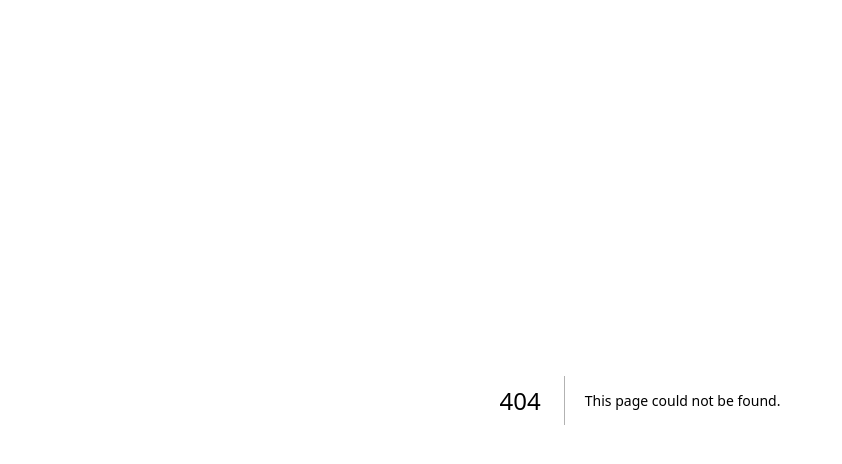
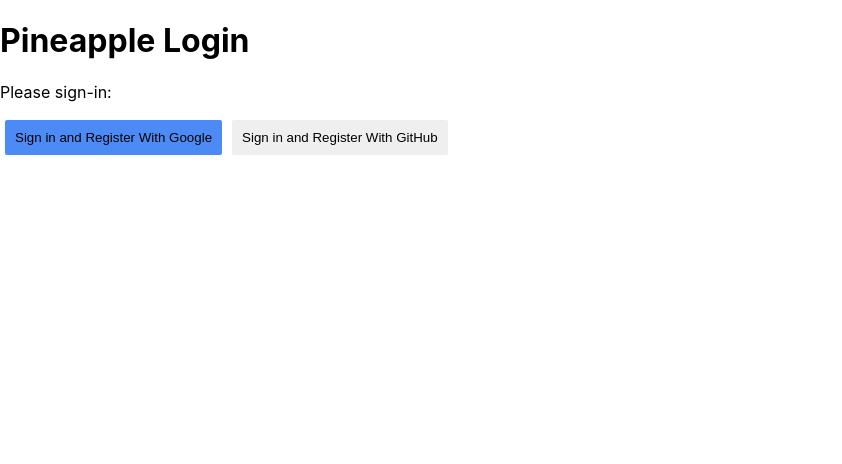
Before and after one commit to bigsmile000916/base-next, a Next.js app: page /auth in a window 1280 px wide. Before the commit this address had no page. Shown: the top 464 px of the page, without its empty margins (0-842 px from the left). Built offline with nearby package versions, Linux system fonts and the light colour scheme; no server answers.

Commit message:
Add firebase login page

```diff
--- /dev/null
+++ b/firebase/clientApp.tsx
@@ -0,0 +1,20 @@
+import { initializeApp } from "firebase/app";
+import {GoogleAuthProvider, getAuth, } from "firebase/auth";
+import {getFirestore, query, getDocs, collection,
+    where, addDoc,} from "firebase/firestore";
+
+const firebaseConfig = {
+    apiKey: process.env.NEXT_PUBLIC_FIREBASE_API_KEY,
+    authDomain: process.env.NEXT_PUBLIC_FIREBASE_AUTH_DOMAIN,
+    projectId: process.env.NEXT_PUBLIC_FIREBASE_PROJECT_ID,
+    storageBucket: process.env.NEXT_PUBLIC_FIREBASE_STORAGE_BUCKET,
+    messagingSenderId: process.env.NEXT_PUBLIC_FIREBASE_MESSAGING_SENDER_ID,
+    appId: process.env.NEXT_PUBLIC_FIREBASE_APP_ID,
+};
+
+const app = initializeApp(firebaseConfig);
+const auth = getAuth(app);
+const db = getFirestore(app);
+
+export{ db, auth }
+export default app
--- /dev/null
+++ b/pages/auth.tsx
@@ -0,0 +1,164 @@
+// auth.tsx
+import React from "react";
+import {NextPage} from "next";
+import app, {auth , db} from "../firebase/clientApp";
+import {getAuth, getRedirectResult, GoogleAuthProvider, GithubAuthProvider,
+    fetchSignInMethodsForEmail, signInWithEmailAndPassword,signInWithPopup, signInWithRedirect} from "firebase/auth";
+import {useAuthState} from "react-firebase-hooks/auth";
+import {useRouter} from "next/router";
+import {addDoc, collection, getDocs, query, where} from "firebase/firestore";
+import {UserCredential} from "firebase/auth";
+import styles from '../styles/Auth.module.css'
+
+
+
+// getRedirectResult(auth)
+//     .then( (result) => {
+//         // This gives you a Google Access Token. You can use it to access Google APIs.
+//         if (!result)
+//             throw Error;
+//
+//         const credential = GoogleAuthProvider.credentialFromResult(result);
+//         const token = credential!.accessToken;
+//
+//         // The signed-in user info.
+//         const user = result.user;
+//         console.log("user", user)
+//     }).catch((error) => {
+//     // Handle Errors here.
+//     console.log(error)
+// });
+
+const Auth:NextPage = () => {
+
+    const auth = getAuth(app);
+    const googleAuthProvider = new GoogleAuthProvider();
+    const gitHubAuthProvider = new GithubAuthProvider()
+    const [user, loading, error] = useAuthState(auth);
+    const router = useRouter()
+
+    if (loading) {
+        return <div>Loading...</div>
+    }
+    if (user) {
+        router.push('/')
+        return <div>Loading...</div>
+    }
+    const popUpSignUp = async (authProvider: GoogleAuthProvider | GithubAuthProvider) => {
+        try {
+
+            const res = await signInWithPopup(auth, authProvider);
+            const user = res.user;
+            const q = query(collection(db, "users"), where("uid", "==", user.uid));
+            const docs = await getDocs(q);
+            console.log(docs)
+            if (docs.docs.length === 0) {
+                await addDoc(collection(db, "users"), {
+                    uid: user.uid,
+                    name: user.displayName,
+                    authProvider: authProvider.providerId,
+                    email: user.email,
+                    photoURL: user.photoURL,
+                    phoneNumber: user.phoneNumber,
+                });
+            }
+        } catch (error: any) {
+            console.error(error)
+            //handleAuthAccountExists(auth,error,router,authProvider)
+        }
+    }
+    const redirectSignUp = async (authProvider: GoogleAuthProvider | GithubAuthProvider) => {
+        await signInWithRedirect(auth, authProvider)
+        try {
+            const result: UserCredential | null = await getRedirectResult(auth);
+            if (!result) {
+                throw new Error(`"result is NULL`)
+            }
+            ;
+
+            const credential = GithubAuthProvider.credentialFromResult(result);
+            if (credential) {
+                const token = credential.accessToken
+            }
+            ;
+
+            const user = result.user
+            const q = query(collection(db, "users"), where("uid", "==", user.uid));
+            const docs = await getDocs(q);
+            if (docs.docs.length === 0) {
+                await addDoc(collection(db, "users"), {
+                    uid: user.uid,
+                    name: user.displayName,
+                    authProvider: authProvider.providerId,
+                    email: user.email,
+                    photoURL: user.photoURL,
+                    phoneNumber: user.phoneNumber,
+                });
+            }
+        } catch (err: any) {
+            if (err.code === 'auth/account-exists-with-different-credential') {
+                //handleAuthAccountExists(auth, err,router,authProvider)
+            }
+
+        }
+
+    }
+    return (
+        <div>
+            <h1>Pineapple Login</h1>
+            <p>Please sign-in:</p>
+            <button className={styles.google} onClick={() => {
+                popUpSignUp(googleAuthProvider)
+            }}>Sign in and Register With Google
+            </button>
+            <button className={styles.gitHub} onClick={() => {
+                popUpSignUp(gitHubAuthProvider)
+            }}>Sign in and Register With GitHub
+            </button>
+            <div id="firebaseui-auth-container"></div>
+        </div>
+    );
+    function promptUserForPassword(): string {
+        alert("Enter Password")
+        return "password"
+    }
+
+
+    function handleAuthAccountExists  (auth: any, error: any,router:any,authProvider:any) {
+        const errorCode = error.code;
+        const errorMessage = error.message;
+        // The email of the user's account used.
+        const email = error.customData.email;
+        // The AuthCredential type that was used.
+        const credential = GithubAuthProvider.credentialFromError(error);
+        console.log("handleAccountExists")
+        let pendingCred = error.credential;
+
+
+        // Get sign-in methods for this email.
+        fetchSignInMethodsForEmail(auth,email).then(function (methods: any) {
+            console.log("fetching emails")
+            // Step 3.
+            // If the user has several sign-in methods,
+            // the first method in the list will be the "recommended" method to use.
+            console.log(methods[0])
+            if (methods[0] !== authProvider) {
+                // Asks the user their password.
+                // In real scenario, you should handle this asynchronously.
+                let password = promptUserForPassword(); // TODO: implement promptUserForPassword.
+                signInWithEmailAndPassword(auth, email, password).then(function (result: any) {
+                    // Step 4a.
+                    console.log(result)
+                    return result.user.linkWithCredential(pendingCred);
+                }).then(function () {
+                    // GitHub account successfully linked to the existing Firebase user.
+                    console.log("redirecting after failed attempt")
+                    //router.push('/')
+                });
+                return;
+            }
+        });
+    }
+
+}
+export default Auth;
--- /dev/null
+++ b/styles/Auth.module.css
@@ -0,0 +1,30 @@
+.auth {
+    display: flex;
+    justify-content: center;
+    background-color: lightblue;
+}
+.auth__heading {
+    margin: 0;
+    padding-top: 5px;
+    padding-bottom: 5px;
+    color: #222222;
+}
+.liVotes {
+
+}
+
+.google {
+    cursor: pointer;
+    padding: 10px;
+    margin: 2px 5px 2px 5px;
+    background-color: #4c8bf5;
+    border: 0;
+    border-radius: 2px;
+}
+.gitHub {
+    cursor: pointer;
+    padding: 10px;
+    margin: 2px 5px 2px 5px;
+    border: 0;
+    border-radius: 2px;
+}
```
Also changed, not shown: pages/index.tsx (+9 -3 lines).
